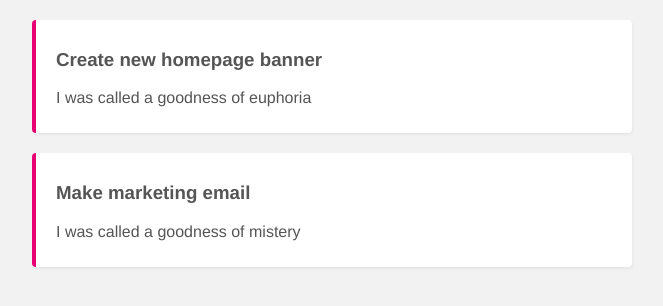
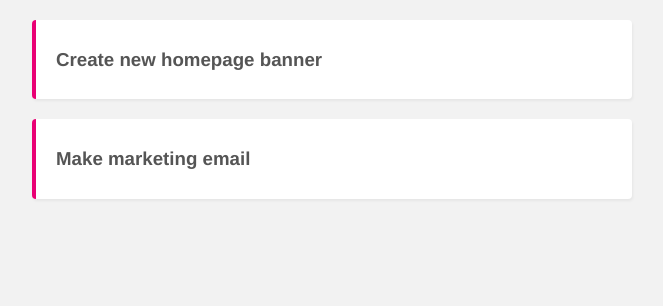
Before and after one commit to Sab-ra/project-planner, a Vue app: page / in a window 1280 px wide. Shown: the top 306 px of the page, without its empty margins (308-971 px from the left). Built offline with nearby package versions, Linux system fonts and the light colour scheme; data requests are answered from the project's data file.

Commit message:
Toggle on/off project details

```diff
--- a/src/components/SingleProject.vue
+++ b/src/components/SingleProject.vue
@@ -1,19 +1,31 @@
 <template>
   <div class="project">
     <div class="actions">
-      <h3>{{ project.title }}</h3>
+      <h3 @click="toggleDetails">{{ project.title }}</h3>
     </div>
-    <div class="details">
+    <div v-if="show_details" class="details">
       <p>{{ project.details }}</p>
     </div>
   </div>
 </template>
 
 <script>
+import { assertTSConstructSignatureDeclaration } from '@babel/types';
+
 export default {
   props: [
     'project'
-    ]
+  ],
+  data() {
+    return {
+      show_details: false
+    }
+  },
+  methods: {
+    toggleDetails() {
+    this.show_details = !this.show_details
+    }
+  }
 }
 </script>
 
```
Lines whose indentation alone changed are shown as unchanged.
